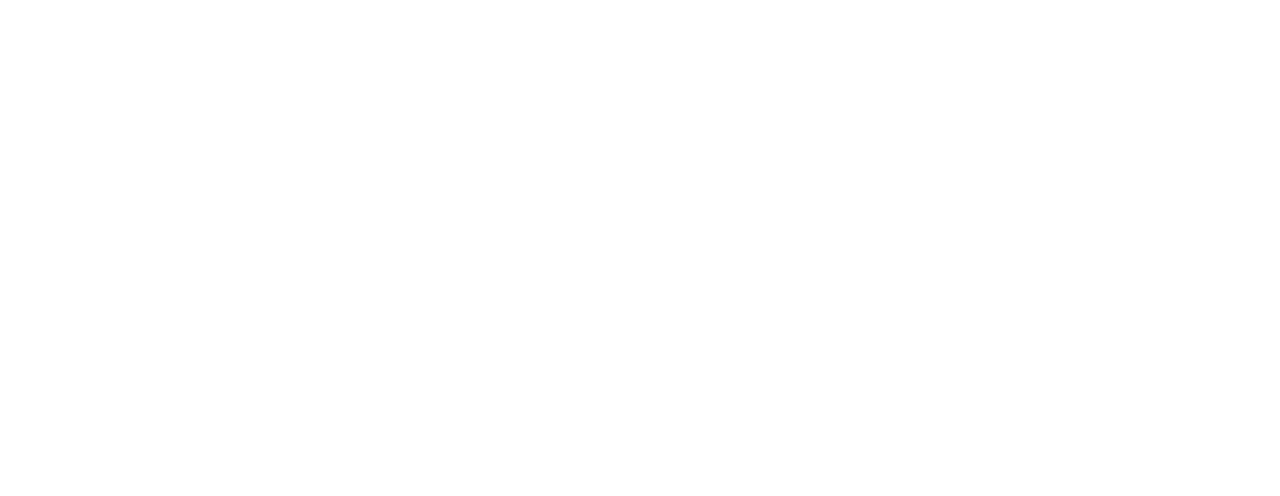
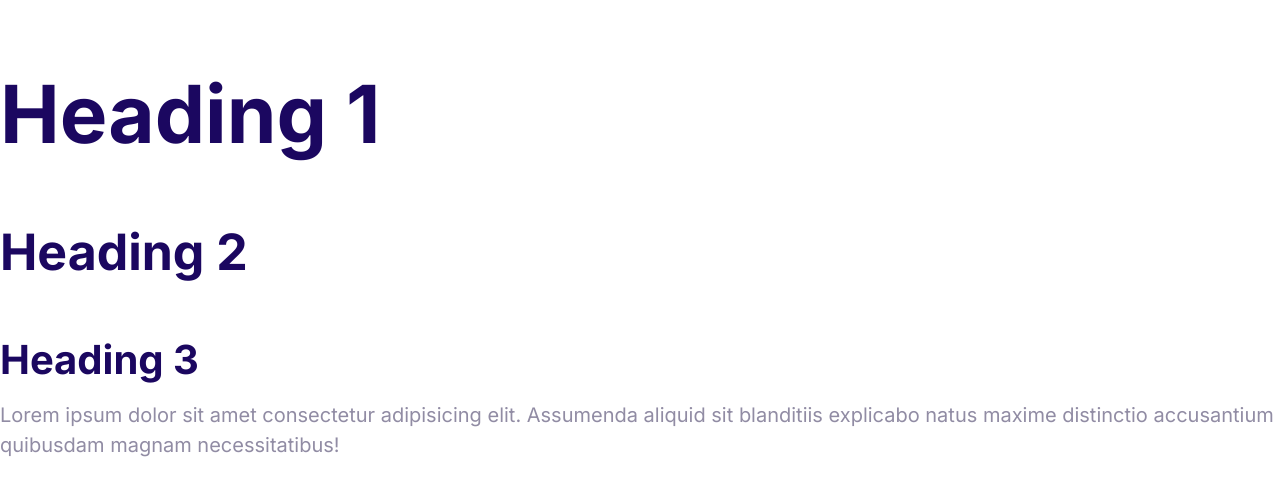
Before and after one commit to Arshia7j/Arshiafy, a plain HTML site: page index.html in a window 1280 px wide. Drawn offline with Linux system fonts and the light colour scheme.

Commit message:
Define the styles for the fonts.

```diff
--- a/css/styles.css
+++ b/css/styles.css
@@ -1,9 +1,49 @@
-:root{
+:root {
   --color-primary: #2584ff;
-  --color-secondary: #00d9ff;
+  --color-secondary: #2584ff;
   --color-accent: #ec3000;
   --color-headings: #1b0760;
   --color-body: #918ca4;
+}
+html {
+  font-size: 62.5%;
+}
+body {
+  color: var(--color-body);
+  font-family: Inter, Arial, Helvetica, sans-serif;
+  font-size: 1.8rem;
+  line-height: 1.5;
+}
+h1,
+h2,
+h3 {
+  color: var(--color-headings);
+  margin-bottom: 1rem;
+}
+h1 {
+  font-size: 7rem;
+}
+h2 {
+  font-size: 4rem;
+}
+h3 {
+  font-size: 3rem;
+}
+p {
+  margin-top: 0;
+}
 
-
+@media screen and (min-width: 1024px) {
+  body {
+    font-size: 2rem;
+  }
+  h1 {
+    font-size: 8rem;
+  }
+  h2 {
+    font-size: 5rem;
+  }
+  h3 {
+    font-size: 4rem;
+  }
 }
--- a/index.html
+++ b/index.html
@@ -4,8 +4,16 @@
     <meta charset="UTF-8" />
     <meta name="viewport" content="width=device-width, initial-scale=1.0" />
     <title>Document</title>
+    <link rel="preconnect" href="https://fonts.googleapis.com">
+    <link rel="preconnect" href="https://fonts.gstatic.com" crossorigin>
+    <link href="https://fonts.googleapis.com/css2?family=Inter:wght@400..700&family=Montserrat:wght@600&display=swap" rel="stylesheet">
     <link rel="stylesheet" href="css/normalize.css" />
     <link rel="stylesheet" href="css/styles.css" />
   </head>
-  <body></body>
+  <body>
+    <h1>Heading 1</h1>
+    <h2>Heading 2</h2>
+    <h3>Heading 3</h3>
+    <p>Lorem ipsum dolor sit amet consectetur adipisicing elit. Assumenda aliquid sit blanditiis explicabo natus maxime distinctio accusantium quibusdam magnam necessitatibus!</p>
+  </body>
 </html>
```
